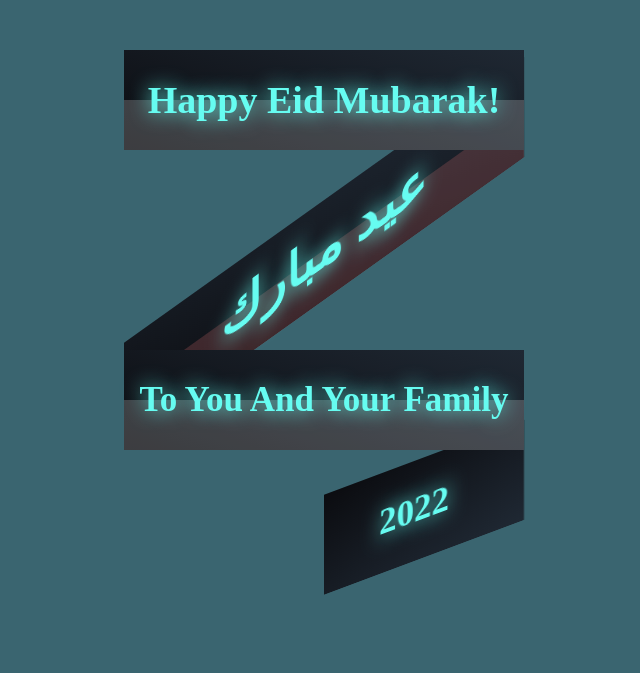
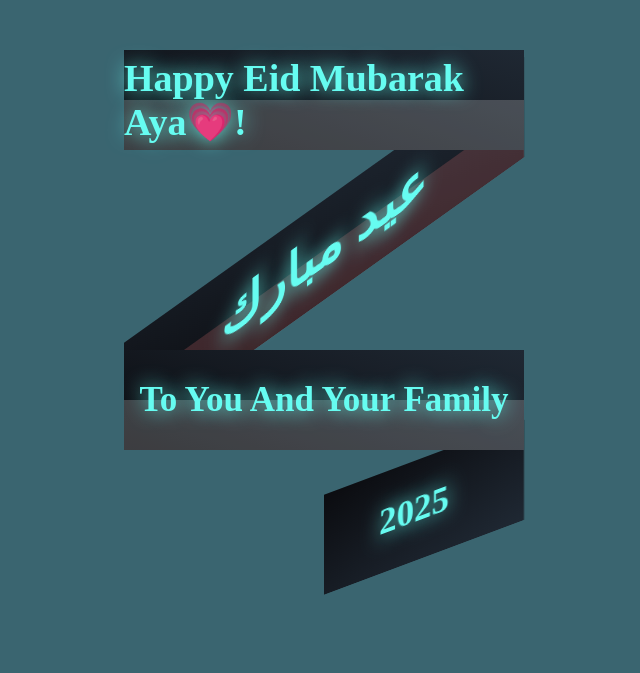
Before and after one commit to alibelalia/aya, a plain HTML site: page index.html in a window 1280 px wide. Shown: the whole page, without its empty margins (316-956 px from the left). Drawn offline with Linux system fonts and the light colour scheme; a web font is replaced by a local one.

Commit message:
Update index.html

```diff
--- a/index.html
+++ b/index.html
@@ -9,10 +9,10 @@
 </head>
 <body>
     <div class="center">
-        <div><h2 class="light">Happy Eid Mubarak!</h2></div>
+        <div><h2 class="light">Happy Eid Mubarak Aya💗!</h2></div>
         <div><h2 class="light">عيد مبارك</h2></div>
         <div><h2 class="light">To You And Your Family</h2></div>
-        <div><h2 class="light"> 2022</h2></div>
+        <div><h2 class="light"> 2025</h2></div>
         <div></div>
     </div>
 </body>
```
